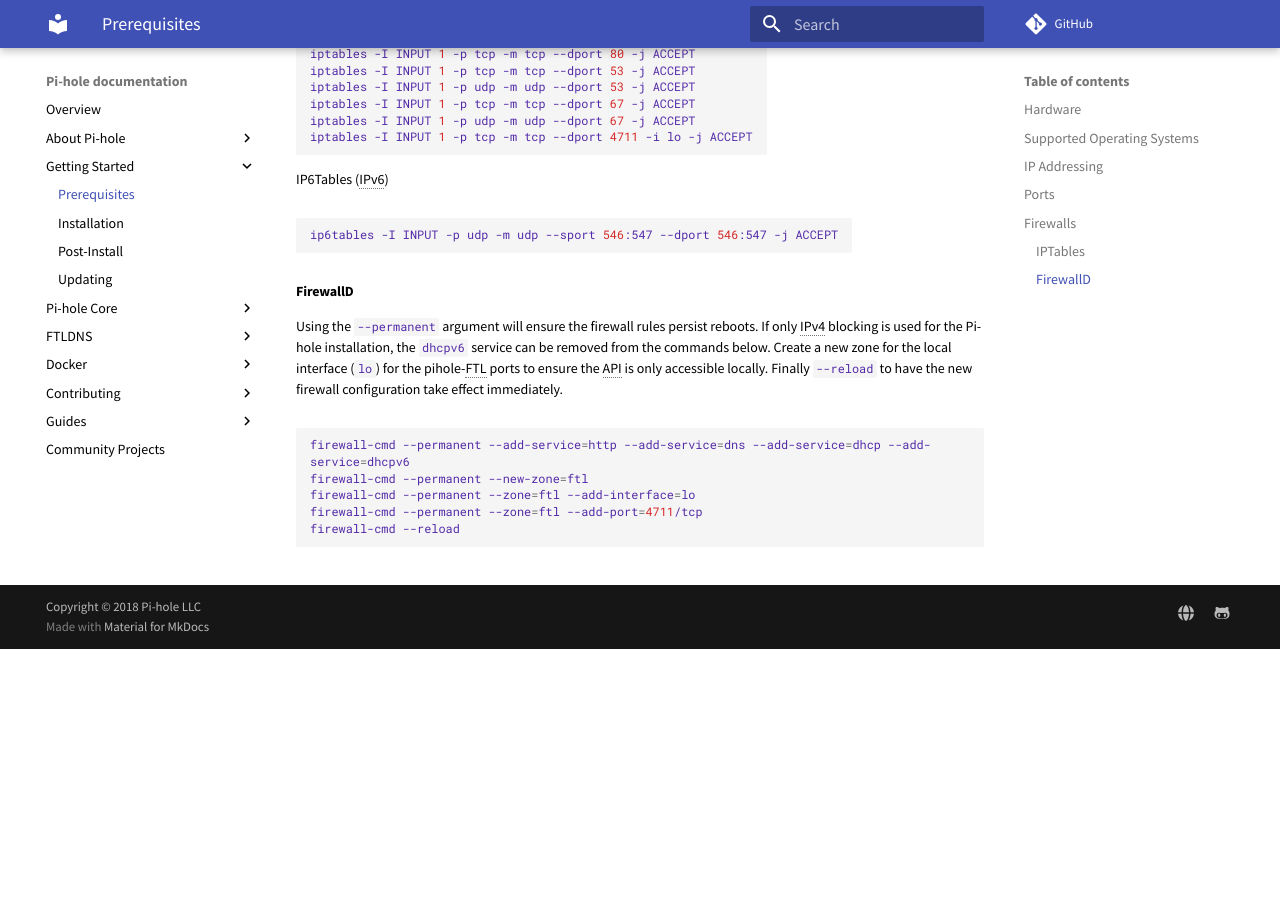
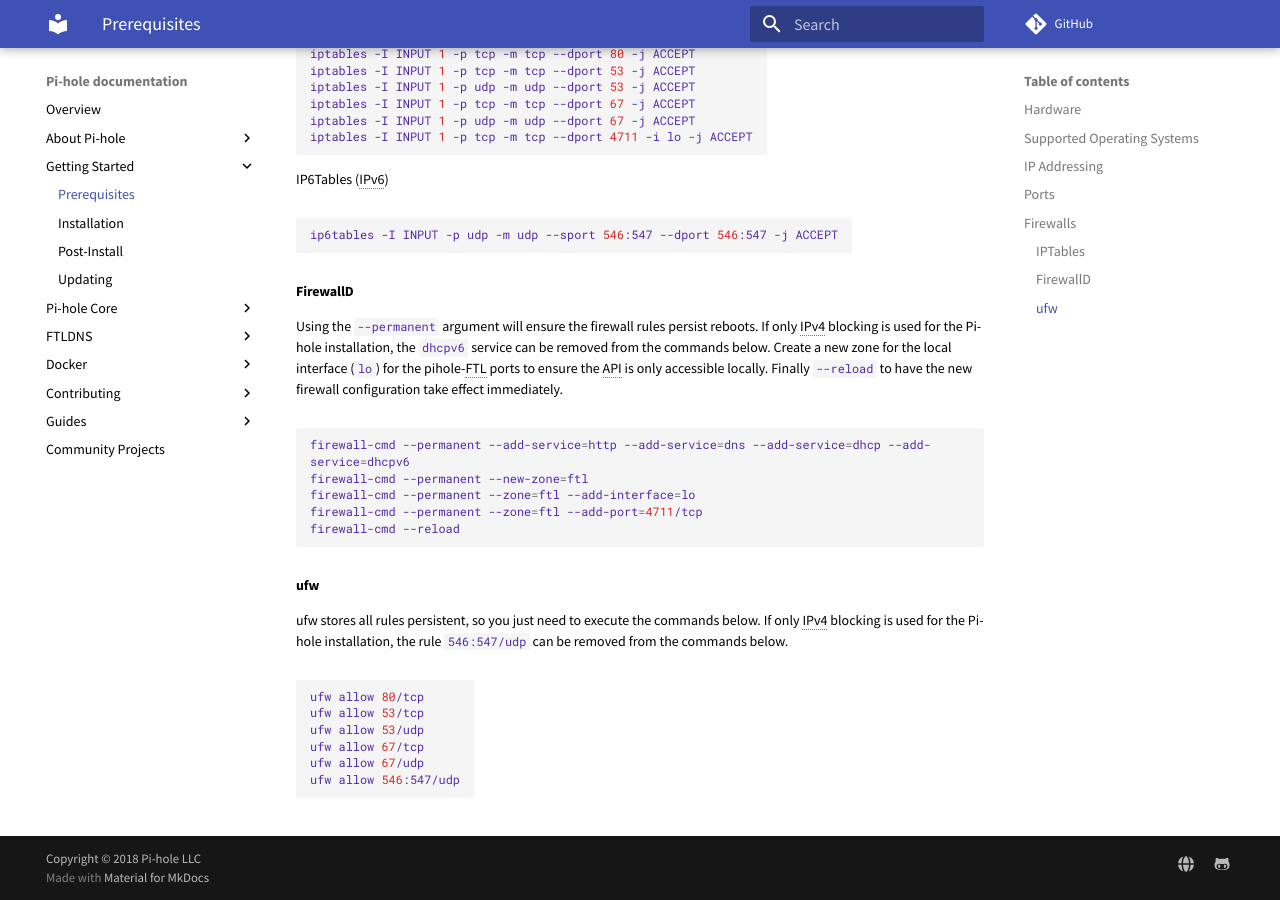
Before and after one commit to pi-hole/docs, an MkDocs documentation site: the page built from docs/main/prerequesites.md, in a window 1280 px wide and 900 px high, scrolled down 1983 px. Built offline with MkDocs 1.6.1 and Material for MkDocs 9.7.7, drawn with Linux system fonts in a browser that asks for light colours; comment, search, counter and statistics services are not loaded; before the commit the page ends 2632 px from its top, so only the background shows below that.

Commit message:
Add ufw commands to the prerequesites page
Added the commands to allow the mentioned ports in ufw to the prerequesites page.

````diff
--- a/docs/main/prerequesites.md
+++ b/docs/main/prerequesites.md
@@ -77,4 +77,17 @@
 firewall-cmd --permanent --zone=ftl --add-port=4711/tcp
 firewall-cmd --reload
 ```
+
+#### ufw
+
+ufw stores all rules persistent, so you just need to execute the commands below. If only IPv4 blocking is used for the Pi-hole installation, the rule `546:547/udp` can be removed from the commands below.
+
+```bash
+ufw allow 80/tcp
+ufw allow 53/tcp
+ufw allow 53/udp
+ufw allow 67/tcp
+ufw allow 67/udp
+ufw allow 546:547/udp
+```
 {!abbreviations.md!}
````
